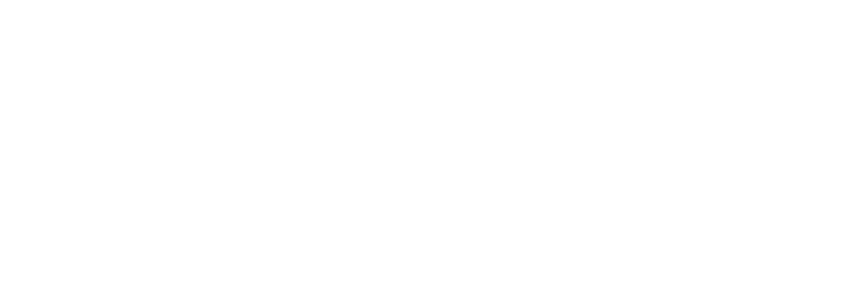
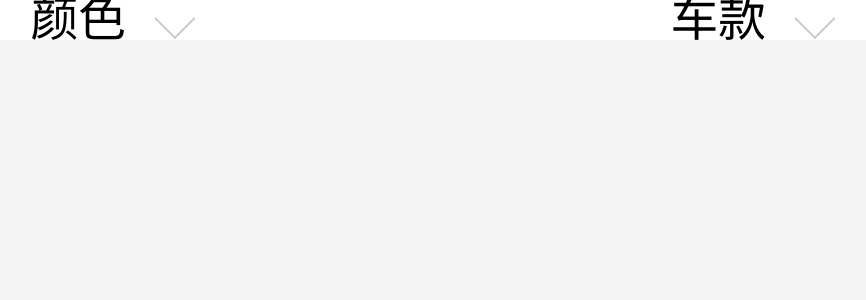
Before and after one commit to SOLADINGPENGFEI/Wheel, a Vue app: page /img in a window 1280 px wide. Shown: the top 300 px of the page, without its empty margins (210-1076 px from the left). Built offline with nearby package versions, Linux system fonts and the light colour scheme.

Commit message:
图片详情

```diff
--- a/src/components/BrandList.vue
+++ b/src/components/BrandList.vue
@@ -36,14 +36,11 @@ export default Vue.extend({
         sidebarDetail(id:number) {
             this.$router.push({path: '/?MasterID='+id})
             this.$store.state.detail.sidebar = true
-            // this.getSidebar(this.sidebar)
             this.getDetailCars(id)
         },
         ...mapMutations({
-            // updateSidebar: 'detail/updateSidebar'
         }),
         ...mapActions({
-            // getSidebar: 'detail/getSidebar',
             getDetailCars: 'detail/getDetailCars'
         })
     },
--- a/src/components/carDetail.vue
+++ b/src/components/carDetail.vue
@@ -1,9 +1,10 @@
 <template>
-    <div class="sidebar" v-if="sidebar">
+    <div class="sidebar" v-if="sidebar"  ref="backTo" @click="backInit">
         <div v-for="(item,index) in data.data" :key="index">
             <p>{{item.GroupName}}</p>
             <ul>
-                <li v-for="(ite) in item.GroupList" :key="ite.SerialID">
+                <li v-for="(ite) in item.GroupList" :key="ite.SerialID"
+                @click="detailMsg(ite.SerialID)">
                     <img :src="ite.CoverPhoto" alt="">
                     <div>
                         <h3 class="title">{{ite.AliasName}}</h3>
@@ -26,6 +27,13 @@ export default Vue.extend({
         }
     },
     methods: {
+       backInit() {
+        console.log(this.$refs.backTo)
+        this.$store.state.detail.sidebar = false
+       },
+       detailMsg(SerialID:number) {
+            this.$router.push({path:'/carDetail?SerialID='+SerialID})
+       }
 
     },
     computed: {
@@ -51,6 +59,9 @@ export default Vue.extend({
         z-index: 999;
         overflow-y: scroll;
         animation: sideslip .5s;
+        &.hide {
+            animation: sideinit .5s;
+        }
         div {
             width: 100%;
             p {
@@ -80,7 +91,7 @@ export default Vue.extend({
                         height: 100%;
                         h3 {
                             color: #5f687a;
-                            font-size: .34rem;
+                            font-size: .30rem;
                             margin-top: 10px;
                         }
                         .price {
@@ -96,7 +107,20 @@ export default Vue.extend({
     }
     @keyframes sideslip
         {
-            from {width:0}
-            to {width: 80%}
+            from {
+                width:0;
+            }
+            to {
+                width: 80%;
+            }
+        }
+    @keyframes sideinit
+        {
+            from {
+                width:80%;
+            }
+            to {
+                width: 0;
+            }
         }
 </style>
--- a/src/router/index.ts
+++ b/src/router/index.ts
@@ -1,7 +1,7 @@
 import Vue from 'vue'
 import Router from 'vue-router'
 import Home from '@/views/Home.vue'
-// import Detail from '@/components/carDetail.vue'
+import img from '@/views/img.vue'
 
 Vue.use(Router)
 
@@ -13,13 +13,11 @@ export default new Router({
       path: '/',
       name: 'home',
       component: Home,
-      // children: [
-      //   {
-      //     path: '/detail',
-      //     name: 'detail',
-      //     component: Detail
-      //   }
-      // ]
+    },
+    {
+      path: '/img',
+      name: 'img',
+      component: img
     }
   ]
 })
--- a/src/services/home.ts
+++ b/src/services/home.ts
@@ -9,3 +9,8 @@ export function getCardata(): Promise<Object>{
 export function getDetailCars(params:number):Promise<Object> {
     return request.get('/v2-car-getMakeListByMasterBrandId.html?MasterID='+params)
 }
+
+//点机具体的该车的详情数据的图片
+export function getImg():Promise<Object> {
+    return request.get('/v2-car-getImageList.html?SerialID=2593&_1563368067386')
+}
--- /dev/null
+++ b/src/store/modules/img.ts
@@ -0,0 +1,20 @@
+import {getImg} from '@/services/index'
+
+const state = {
+    imgdata: []
+}
+
+const mutations = {
+
+}
+
+const actions = {
+    // async getImgdata
+}
+
+export default {
+    namespaced: true,
+    state,
+    mutations,
+    actions
+}
--- /dev/null
+++ b/src/views/img.vue
@@ -0,0 +1,65 @@
+<template>
+    <div class="car-img">
+        <div class="nav">
+            <p>
+                <span>颜色</span>
+            </p>
+            <p>
+                <span>车款</span>
+            </p>
+        </div>
+        <ul class="img-default">
+            <li></li>
+        </ul>
+    </div>
+</template>
+
+<script lang="ts">
+import Vue from 'vue'
+export default Vue.extend({
+
+})
+</script>
+
+<style lang="scss" scoped>
+    .car-img {
+        width: 100%;
+        height: 100%;
+        background: #f4f4f4;
+        .nav {
+            width: 100%;
+            height: 40px;
+            display: flex;
+            justify-content: space-between;
+            align-items: center;
+            background: #fff;
+            p {
+                width: 50%;
+                text-align: center;
+
+            }
+            & p:after {
+                    content: "";
+                    display: inline-block;
+                    padding-top: .16rem;
+                    padding-right: .16rem;
+                    border-top: 2px solid #ccc;
+                    border-right: 2px solid #ccc;
+                    -webkit-transform: rotate(135deg);
+                    transform: rotate(135deg);
+                    margin-left: .2rem;
+                    vertical-align: 5%;
+                }
+        }
+        .img-default {
+            overflow: hidden;
+            position: absolute;
+            background: #fff;
+            top: .98rem;
+            bottom: 0;
+            overflow-y: scroll;
+            -webkit-overflow-scrolling: touch;
+            border-bottom: .4rem solid #f4f4f4;
+        }
+    }
+</style>
```
Also changed, not shown: src/store/modules/detail.ts (+2 -11 lines).
